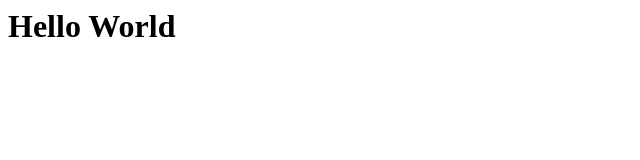
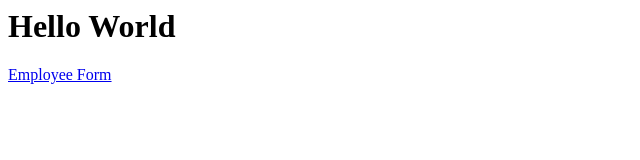
Before and after one commit to Ashwani4/Project.github.io, a plain HTML site: page index.html in a window 1280 px wide. Shown: the whole page, without its empty margins (0-640 px from the left). Drawn offline with Linux system fonts and the light colour scheme.

Commit message:
Update index.html

```diff
--- a/index.html
+++ b/index.html
@@ -4,5 +4,6 @@
 <body>
 <title></title>
 <h1>Hello World</h1>
+  <a href="form.html">Employee Form</a>
 </body>
 </html>
```
